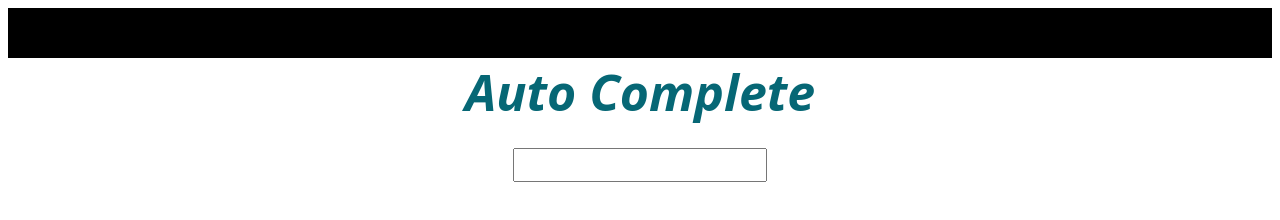
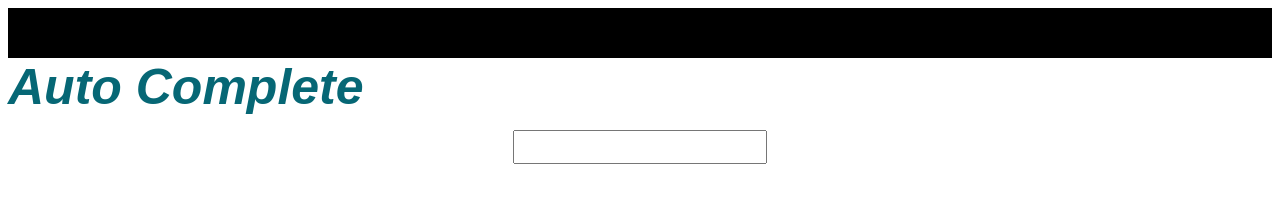
Before and after one commit to golden-fingers/autocomplete, a website: page form.html in a window 1280 px wide. Drawn offline with Linux system fonts and the light colour scheme.

Commit message:
Update form.html

```diff
--- a/form.html
+++ b/form.html
@@ -10,9 +10,8 @@
 		}
 
 	  body {
-       background:white; font-family:"Open Sans";font-weight:400;
-       text-align:center;
-       color: #276869;
+       font-family:Arial, Helvetica, sans-serif;
+	font-size:12px;
 
        }
 
@@ -33,6 +32,7 @@
       	font-weight: bold;
       	font-style: italic;
       	font-size: 50px;
+	padding:5px 0px;
 
       }
 	</style>
```
